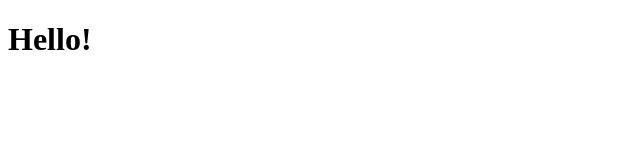
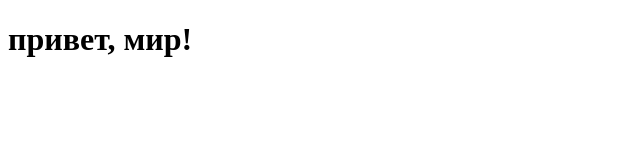
Before and after one commit to DyavolWASP/youtubeWASP, a plain HTML site: page index.html in a window 1280 px wide. Shown: the whole page, without its empty margins (0-640 px from the left). Drawn offline with Linux system fonts and the light colour scheme.

Commit message:
переименовка

```diff
--- a/index.html
+++ b/index.html
@@ -5,6 +5,6 @@
     <title>Document</title>
 </head>
 <body>
-    <h1>Hello!</h1>
+    <h1>привет, мир!</h1>
 </body>
 </html>
```
